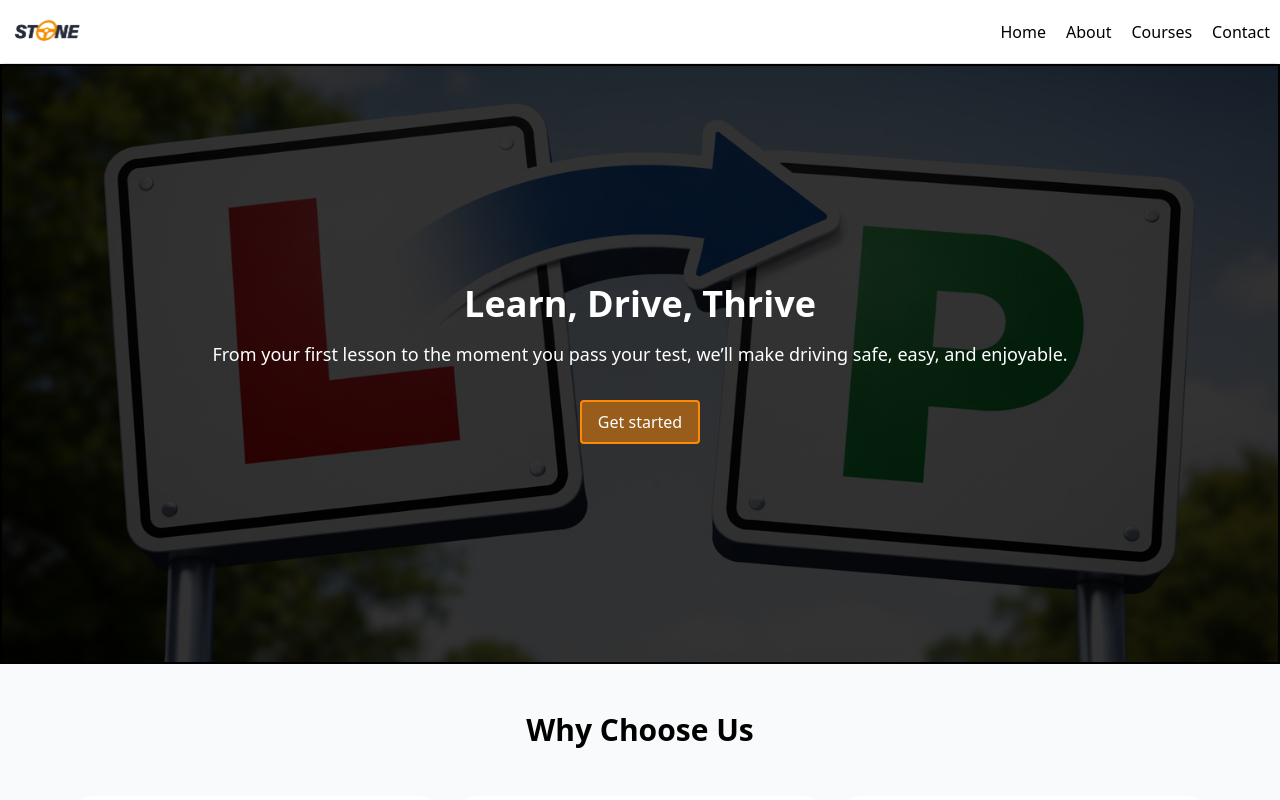
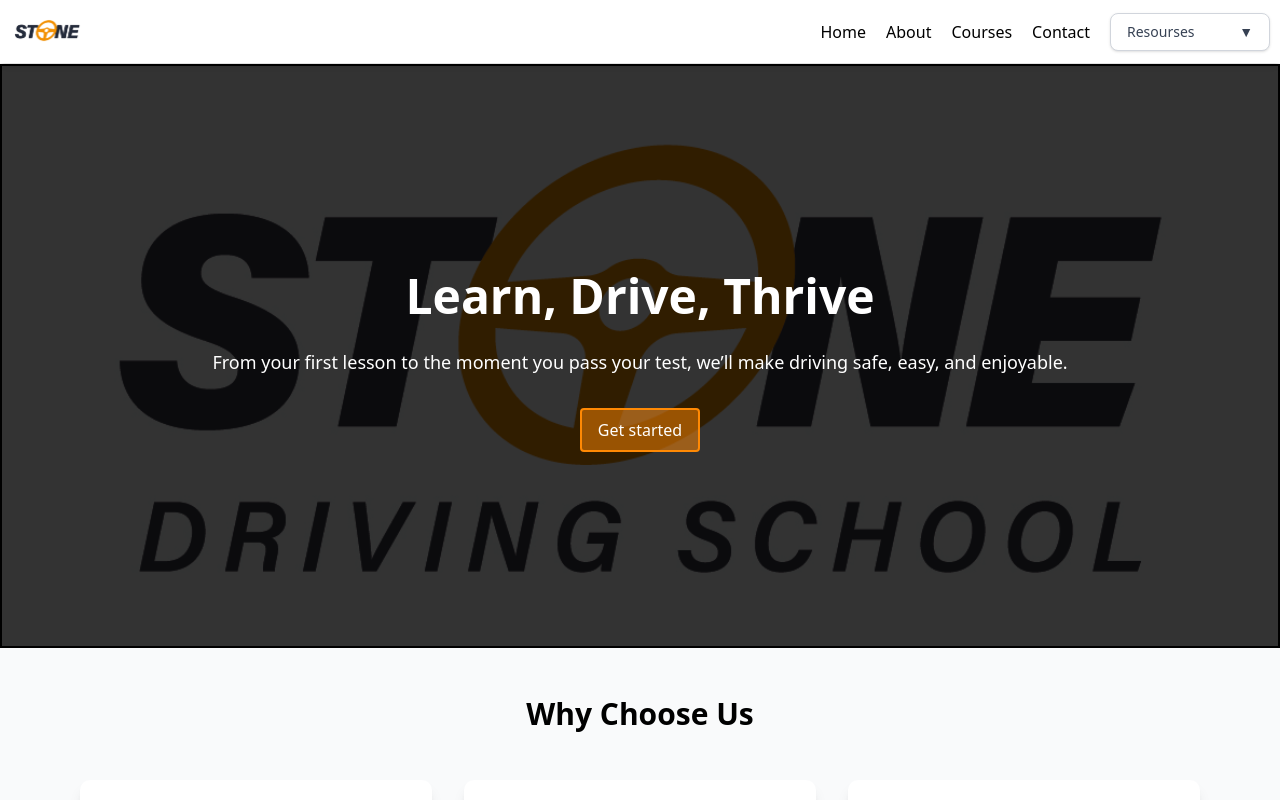
Before and after one commit to Salik689/stone-driving, a Next.js app: page / in a window 1280 px wide. Shown: the top 800 px of the page. Built offline with nearby package versions, Linux system fonts and the light colour scheme.

Commit message:
dropdown

```diff
--- /dev/null
+++ b/app/components/Dropdown.js
@@ -0,0 +1,49 @@
+"use client";
+import { useState, useRef, useEffect } from "react";
+
+export default function Dropdown() {
+  const [open, setOpen] = useState(false);
+  const dropdownRef = useRef(null);
+
+  useEffect(() => {
+    const handleClickOutside = (e) => {
+      if (dropdownRef.current && !dropdownRef.current.contains(e.target)) {
+        setOpen(false);
+      }
+    };
+    document.addEventListener("mousedown", handleClickOutside);
+    return () => document.removeEventListener("mousedown", handleClickOutside);
+  }, []);
+
+  return (
+    <div className="relative inline-block" ref={dropdownRef}>
+      {/* Button */}
+      <button
+        onClick={() => setOpen(!open)}
+        className="flex w-40 items-center justify-between rounded-lg border border-gray-300 bg-white px-4 py-2 text-sm font-medium text-gray-700 shadow-sm hover:bg-gray-50 focus:outline-none focus:ring-2 focus:ring-black"
+      >
+        Resourses
+        <span className={`transition-transform ${open ? "rotate-180" : ""}`}>
+          ▼
+        </span>
+      </button>
+
+      {/* Dropdown menu */}
+      {open && (
+        <div className="absolute left-0 mt-2 w-40 rounded-lg border border-gray-200 bg-white shadow-lg">
+          <ul className="flex flex-col py-1 text-sm text-gray-700">
+            <li className="cursor-pointer px-4 py-2 hover:bg-gray-100">
+              Show me. Tell me.
+            </li>
+            <li className="cursor-pointer px-4 py-2 hover:bg-gray-100">
+              Videos
+            </li>
+            <li className="cursor-pointer px-4 py-2 hover:bg-gray-100">
+              Other
+            </li>
+          </ul>
+        </div>
+      )}
+    </div>
+  );
+}
--- a/app/components/Navbar.css
+++ b/app/components/Navbar.css
@@ -11,7 +11,7 @@
 
 }
 
-.desktop-nav ul {
+.desktop-nav .ul {
     display: flex;
     flex-direction: row;
     gap: 20px;
@@ -58,7 +58,7 @@
             0 10px 25px rgba(0, 0, 0, 0.35);
     }
 
-    .mobile-nav ul {
+    .mobile-nav .ul {
         list-style: none;
         padding: 0;
         margin: 0;
--- a/app/components/Navbar.js
+++ b/app/components/Navbar.js
@@ -4,6 +4,7 @@
 import { useState } from 'react';
 import { useRef } from "react";
 import Image from 'next/image';
+import Dropdown from './Dropdown';
 
 const Navbar = () => {
   const [menu, setmenu] = useState(false)
@@ -17,11 +18,12 @@
       <header className=' backdrop-blur-md bg-white/10 shadow-md' >
         <div className="logo"><a href="/"><Image src="/image/logo.png" alt="Logo" width={75} height={75} /></a></div>
         <nav className='desktop-nav' >
-          <ul>
+          <ul className='ul' >
             <li><a href="/">Home</a></li>
             <li><a href="/about">About</a></li>
             <li><a href="/courses">Courses</a></li>
             <li><a href="/contact">Contact</a></li>
+            <li><Dropdown /></li>
           </ul>
         </nav>
         <button className=" menuBtns menu-openBtn inline-flex items-center justify-center
@@ -39,11 +41,12 @@
             transition-all duration-200 " onClick={toggleMenu} >
             ✕
           </button>
-          <ul>
+          <ul className='ul' >
             <li><a href="/">Home</a></li>
             <li><a href="/about">About</a></li>
             <li><a href="/courses">Courses</a></li>
             <li><a href="/contact">Contact</a></li>
+            <li><Dropdown /></li>
           </ul>
         </nav>
       </header>
--- a/app/page.js
+++ b/app/page.js
@@ -4,13 +4,13 @@
 const Page = () => {
   return (
     <>
-      <main className="relative h-[75vh] w-full border-2 bg-black border-black flex flex-col items-center justify-center p-3.5">
+      <main className="relative h-[73vh] w-full border-2 bg-black border-black flex flex-col items-center justify-center p-3.5">
 
         {/* Background image */}
-        <div className="absolute inset-0 bg-[url('/image/l_to_p.png')] bg-cover bg-center bg-no-repeat opacity-20"></div>
+        <div className="absolute inset-0 bg-[url('/image/logo-full-bg.jpg')] bg-cover bg-center bg-no-repeat opacity-20"></div>
 
         <div className="relative z-10 text-center text-white space-y-4">
-          <h1 className="text-4xl font-bold">Learn, Drive, Thrive</h1>
+          <h1 className=" text-[clamp(1.5rem,4vw,3rem)] font-bold">Learn, Drive, Thrive</h1>
           <p className="text-lg">From your first lesson to the moment you pass your test, we’ll make driving safe, easy, and enjoyable.</p>
           <button className="bg-orange-400/50 border-orange-400 border-2 text-white px-4 py-2 rounded mt-4 cursor-pointer"><Link href="/contact">Get started</Link></button>
         </div>
```
Also changed, not shown: public/image/logo-full-bg.jpg (added), public/image/logo-full.png (added).
